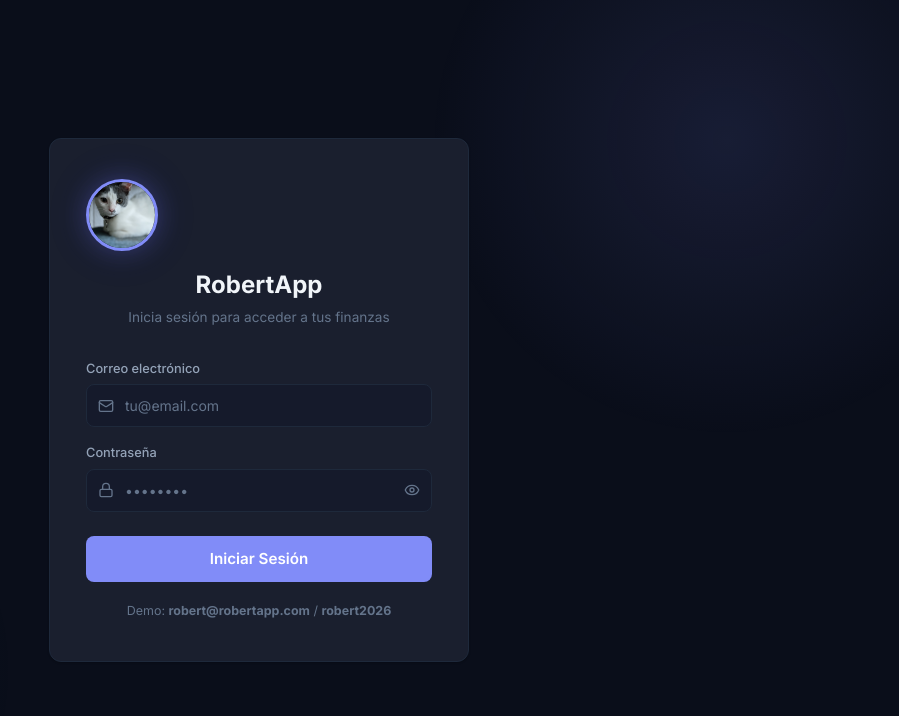
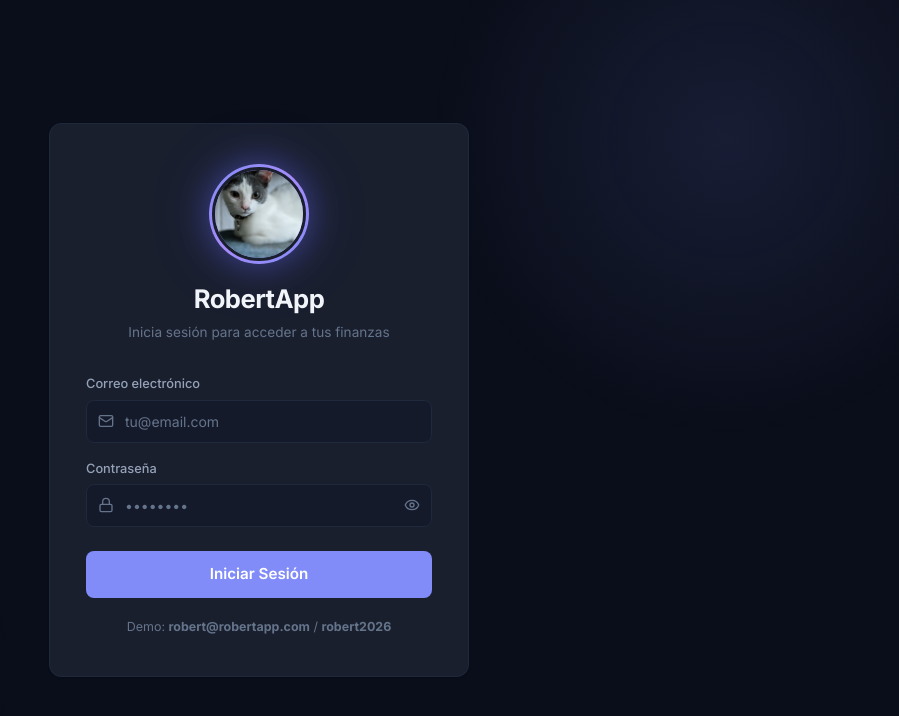
Before and after one commit to robertfenyiner/RobertApp, a React (Vite) app in the folder frontend/: page /login in a window 1280 px wide. Shown: the top 716 px of the page, without its empty margins (381-1280 px from the left). Built offline with nearby package versions, Linux system fonts and the light colour scheme.

Commit message:
feat: premium login logo - centered, larger, gradient ring with pulse glow

```diff
--- a/frontend/src/modules/auth/LoginPage.tsx
+++ b/frontend/src/modules/auth/LoginPage.tsx
@@ -54,16 +54,25 @@ export default function LoginPage() {
         position: 'relative', zIndex: 1,
       }}>
         {/* Logo */}
-        <div style={{ textAlign: 'center', marginBottom: 32 }}>
-          <img src="/logo.jpg" alt="RobertApp" style={{
-            width: 72, height: 72,
+        <div style={{ textAlign: 'center', marginBottom: 32, display: 'flex', flexDirection: 'column', alignItems: 'center' }}>
+          <div style={{
+            width: 100, height: 100,
             borderRadius: '50%',
-            objectFit: 'cover',
+            background: 'linear-gradient(135deg, var(--color-accent), #a78bfa, #818cf8)',
+            padding: 3,
             marginBottom: 16,
-            boxShadow: '0 0 24px rgba(99, 102, 241, 0.3), 0 0 48px rgba(99, 102, 241, 0.1)',
-            border: '3px solid var(--color-accent)',
-          }} />
-          <h1 style={{ fontSize: '1.5rem', fontWeight: 700, color: 'var(--color-text-primary)', marginBottom: 4 }}>
+            boxShadow: '0 0 30px rgba(99, 102, 241, 0.4), 0 0 60px rgba(99, 102, 241, 0.15)',
+            animation: 'pulse-glow 3s ease-in-out infinite',
+          }}>
+            <img src="/logo.jpg" alt="RobertApp" style={{
+              width: '100%', height: '100%',
+              borderRadius: '50%',
+              objectFit: 'cover',
+              display: 'block',
+              border: '3px solid var(--color-bg-card)',
+            }} />
+          </div>
+          <h1 style={{ fontSize: '1.6rem', fontWeight: 700, color: 'var(--color-text-primary)', marginBottom: 4, letterSpacing: '-0.02em' }}>
             RobertApp
           </h1>
           <p style={{ fontSize: '0.85rem', color: 'var(--color-text-muted)' }}>
@@ -127,7 +136,13 @@ export default function LoginPage() {
           Demo: <strong>robert@robertapp.com</strong> / <strong>robert2026</strong>
         </div>
       </div>
-      <style>{`@keyframes spin { to { transform: rotate(360deg); } }`}</style>
+      <style>{`
+        @keyframes spin { to { transform: rotate(360deg); } }
+        @keyframes pulse-glow {
+          0%, 100% { box-shadow: 0 0 30px rgba(99, 102, 241, 0.4), 0 0 60px rgba(99, 102, 241, 0.15); }
+          50% { box-shadow: 0 0 40px rgba(99, 102, 241, 0.6), 0 0 80px rgba(99, 102, 241, 0.25); }
+        }
+      `}</style>
     </div>
   )
 }
```
